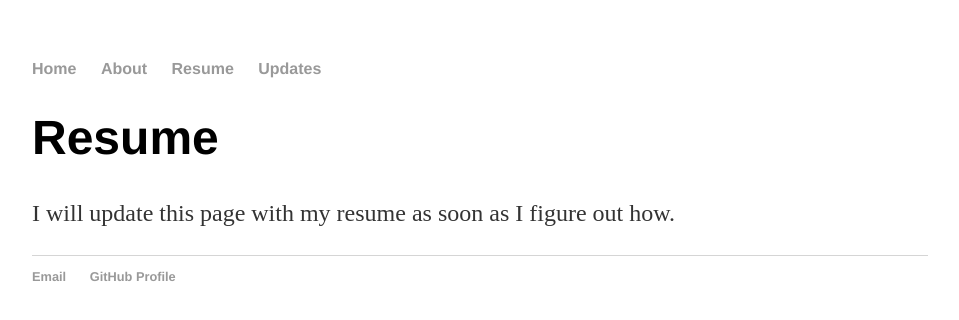
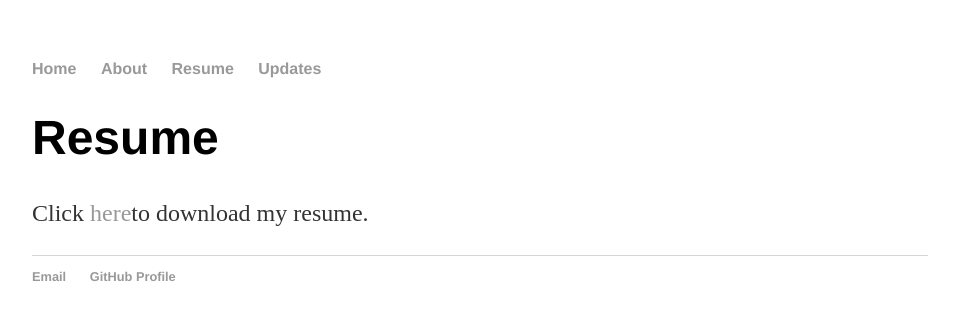
Before and after one commit to FDM320/FDM320.github.io, a Jekyll site: the page built from resume/index.html, in a window 1280 px wide. Shown: the top 320 px of the page, without its empty margins (160-1119 px from the left). Built offline with Jekyll 4.4.1, drawn with Linux system fonts in a browser that asks for light colours.

Commit message:
Update index.html

```diff
--- a/resume/index.html
+++ b/resume/index.html
@@ -5,6 +5,6 @@ title: Frank "Dave" McGovern's Resume
 		<div class="container">
     		<div class="blurb">
         		<h1>Resume</h1>
-				<p>I will update this page with my resume as soon as I figure out how.</p>
+				<p>Click <a href="/resume.pdf">here</a>to download my resume.</p>
     		</div><!-- /.blurb -->
 		</div><!-- /.container -->
```
